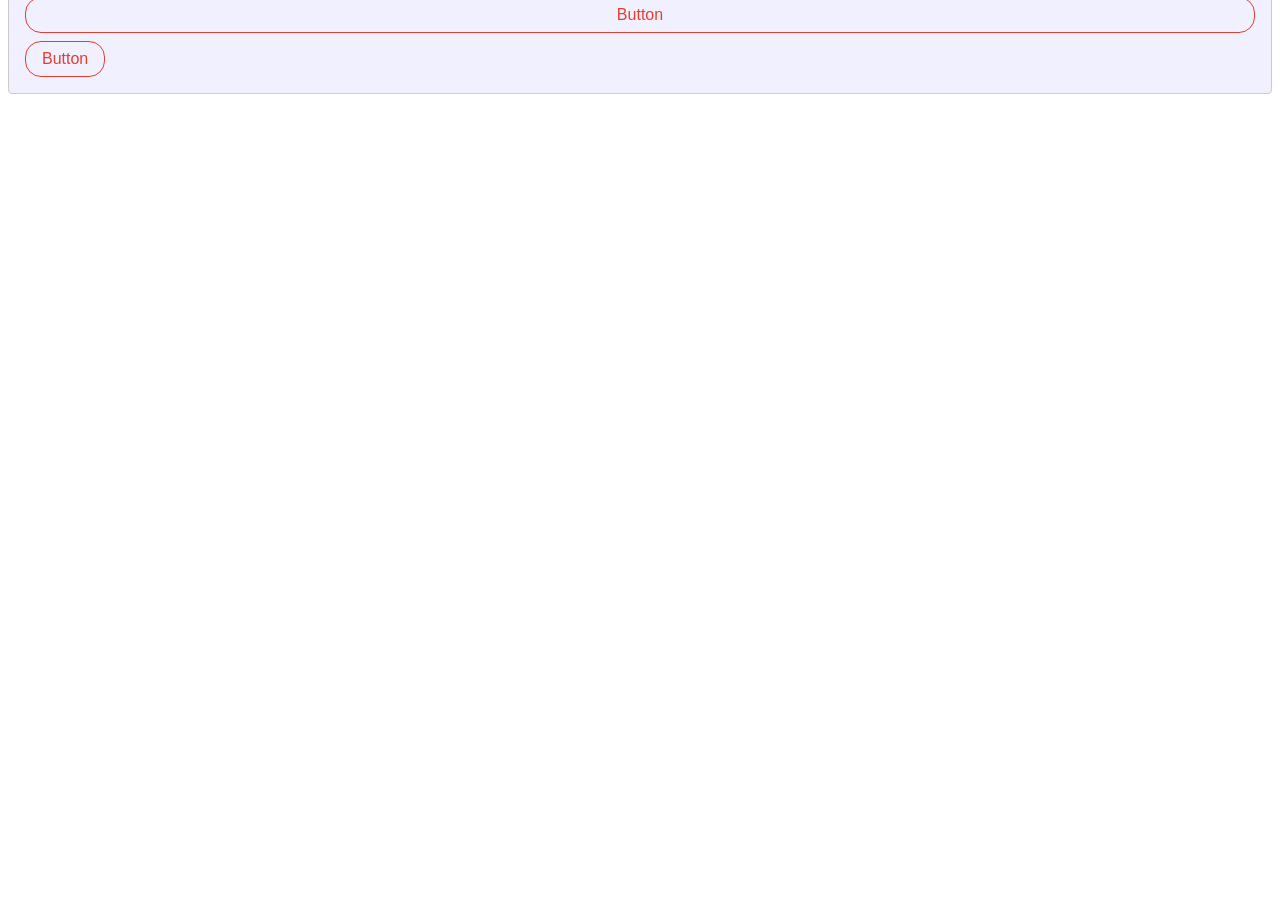
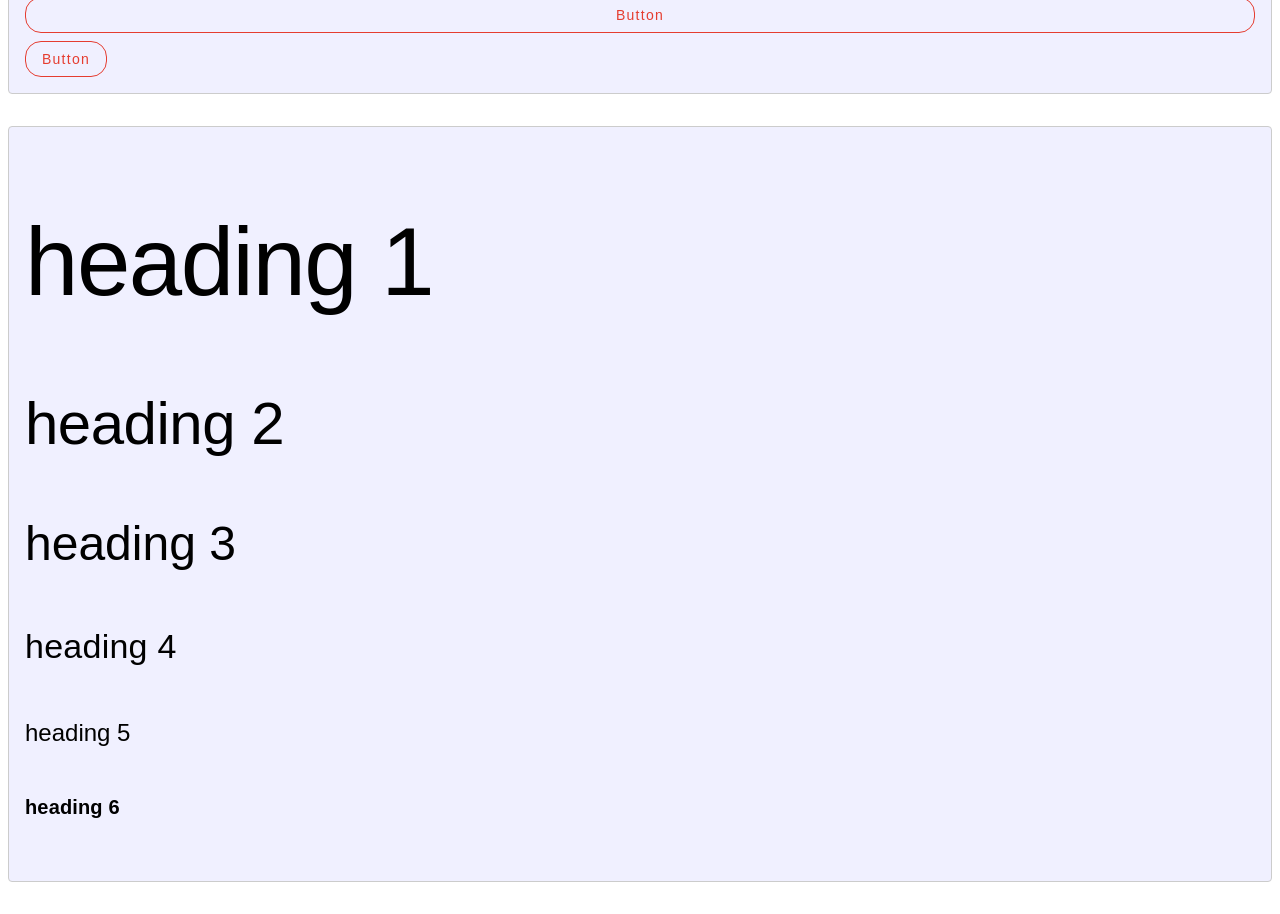
Before and after one commit to Pure-Community/react-ui, a React (Create React App) app: page / in a window 1280 px wide. Shown: the part 280-1194 px from the top of the page. Before the commit the page ends 800 px from the top, so only its background shows below. Built offline with nearby package versions, Linux system fonts and the light colour scheme.

Commit message:
add headings

```diff
--- a/src/components/Button/Button.module.scss
+++ b/src/components/Button/Button.module.scss
@@ -1,5 +1,6 @@
 @import '/src/styles/colors';
 @import '/src/styles/effects';
+@import '/src/styles/typography';
 
 .button {
     display: flex;
@@ -48,9 +49,7 @@
     }
 
     &__label {
-        font-weight: 500;
-        font-size: 16px;
-        line-height: 19px;
+        @include buttonLabel();
 
         &_capitalize {
             text-transform: capitalize;
--- /dev/null
+++ b/src/components/Typography/Typography.module.scss
@@ -0,0 +1,27 @@
+@import '/src/styles/colors';
+@import '/src/styles/effects';
+@import '/src/styles/typography';
+
+.h1 {
+    @include h1();
+}
+
+.h2 {
+    @include h2();
+}
+
+.h3 {
+    @include h3();
+}
+
+.h4 {
+    @include h4();
+}
+
+.h5 {
+    @include h5();
+}
+
+.h6 {
+    @include h6();
+}
--- /dev/null
+++ b/src/components/Typography/Typography.tsx
@@ -0,0 +1,45 @@
+import React, { FC, useEffect } from 'react'
+import { ClassNamesGenerator } from 'utils/classnames'
+import style from './Typography.module.scss'
+
+interface TextContentElementProps {
+    children?: React.ReactNode
+}
+
+const H1: FC<TextContentElementProps> = ({ children }) => {
+    return (
+        <h1 className={style.h1}>{children}</h1>
+    )
+}
+
+const H2: FC<TextContentElementProps> = ({ children }) => {
+    return (
+        <h2 className={style.h2}>{children}</h2>
+    )
+}
+
+const H3: FC<TextContentElementProps> = ({ children }) => {
+    return (
+        <h3 className={style.h3}>{children}</h3>
+    )
+}
+
+const H4: FC<TextContentElementProps> = ({ children }) => {
+    return (
+        <h4 className={style.h4}>{children}</h4>
+    )
+}
+
+const H5: FC<TextContentElementProps> = ({ children }) => {
+    return (
+        <h5 className={style.h5}>{children}</h5>
+    )
+}
+
+const H6: FC<TextContentElementProps> = ({ children }) => {
+    return (
+        <h6 className={style.h6}>{children}</h6>
+    )
+}
+
+export { H1, H2, H3, H4, H5, H6 }
--- /dev/null
+++ b/src/components/Typography/index.d.ts
@@ -0,0 +1,4 @@
+declare module '*.scss' //{
+//     const content: {[key: string]: any}
+//     export = content
+// }
--- a/src/components/index.ts
+++ b/src/components/index.ts
@@ -1,3 +1,4 @@
 import Button from "./Button/Button"
+import {H1, H2, H3, H4, H5, H6} from "./Typography/Typography"
 
-export { Button }
+export { Button, H1, H2, H3, H4, H5, H6 }
--- a/src/index.scss
+++ b/src/index.scss
@@ -1,3 +1,5 @@
+@import 'styles/typography';
+
 .app {
     &__block {
         display: flex;
@@ -15,7 +17,10 @@
     }
 }
 
-h2 {
+html {
     font-family: Arial, Helvetica, sans-serif;
-    color: gray
 }
+
+// h2 {
+//     color: gray
+// }
--- a/src/index.tsx
+++ b/src/index.tsx
@@ -1,4 +1,4 @@
-import { Button } from './components';
+import { Button, H1, H2, H3, H4, H5, H6 } from './components';
 import React from 'react';
 import ReactDOM from 'react-dom/client';
 import './index.scss'
@@ -18,5 +18,13 @@ root.render(
       <Button title='button' type='outlined' rounded labelType='capitalize' />
       <Button title='button' type='outlined' rounded labelType='capitalize' short />
     </div>
+    <div className="app__block">
+      <H1>heading 1</H1>
+      <H2>heading 2</H2>
+      <H3>heading 3</H3>
+      <H4>heading 4</H4>
+      <H5>heading 5</H5>
+      <H6>heading 6</H6>
+    </div>
   </React.StrictMode>
 );
--- /dev/null
+++ b/src/styles/_typography.scss
@@ -0,0 +1,60 @@
+@mixin h1 {
+    font-weight: 400;
+    font-size: 96px;
+    letter-spacing: -1.5px;
+}
+
+@mixin h2 {
+    font-weight: 400;
+    font-size: 60px;
+    letter-spacing: -0.5px;
+}
+
+@mixin h3 {
+    font-weight: 500;
+    font-size: 48px;
+}
+
+@mixin h4 {
+    font-size: 34px;
+    letter-spacing: 0.25px;
+    font-weight: normal;
+}
+
+@mixin h5 {
+    font-size: 24px;
+    font-weight: normal;
+}
+
+@mixin h6 {
+    font-size: 20px;
+    letter-spacing: 0.15px;
+}
+
+@mixin subtitle1 {
+    font-size: 16px;
+    letter-spacing: 0.15px;
+}
+
+@mixin subtitle2 {
+    font-size: 14px;
+    letter-spacing: 0.1px;
+}
+
+@mixin buttonLabel {
+    font-size: 14px;
+    letter-spacing: 1.25px;
+    text-transform: uppercase;
+    line-height: 14px;
+}
+
+@mixin caption {
+    font-size: 12px;
+    letter-spacing: 0.4px;
+}
+
+@mixin overline {
+    font-size: 10px;
+    letter-spacing: 1.5px;
+    text-transform: uppercase;
+}
```
Also changed, not shown: 1 other file (tests, documents, lock files or other folders).
